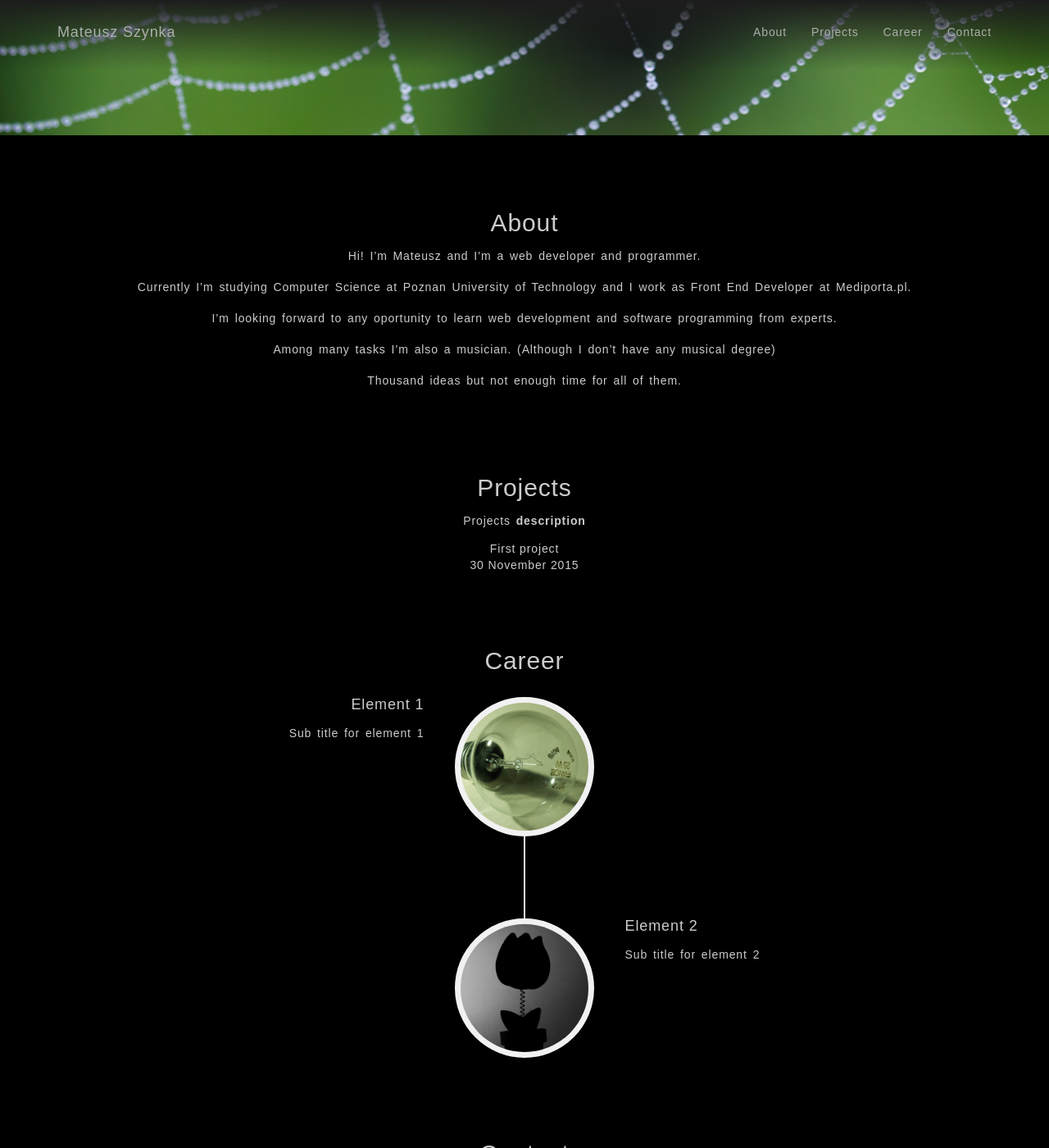
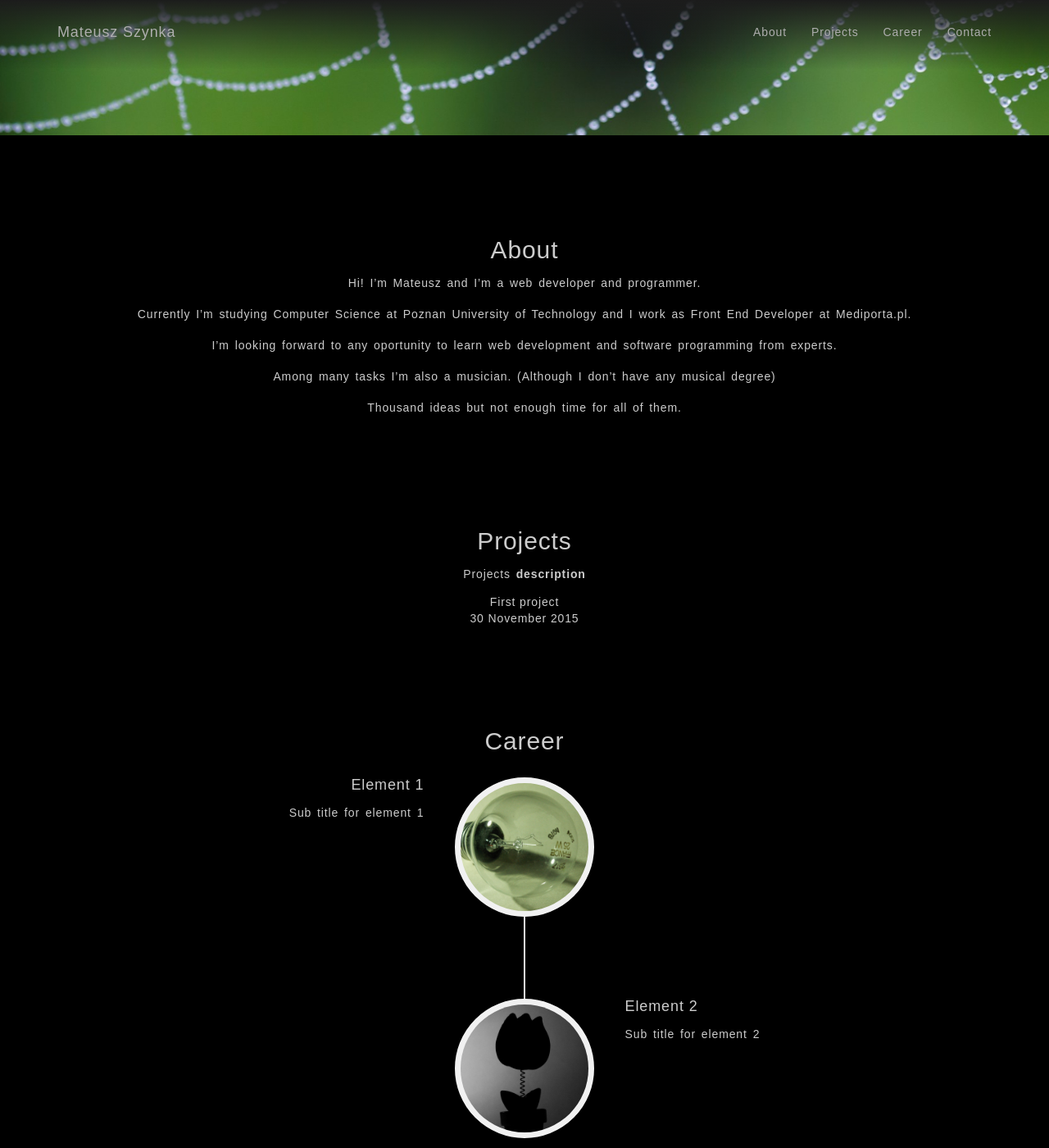
Before and after one commit to mszynka/mszynka.github.io, a Jekyll site: the page built from index.html, in a window 1280 px wide and 1400 px high, scrolled down 556 px. Shown: the whole window at 82% size. Built offline with Jekyll 4.4.1, drawn with Linux system fonts in a browser that asks for light colours; some web fonts are replaced.

Commit message:
Menu and sections spacers

```diff
--- a/_sass/_helpers.scss
+++ b/_sass/_helpers.scss
@@ -21,5 +21,9 @@ p {
 }
 
 section.container {
-  padding-top: 5em;
+  padding-top: 8%;
 }
+
+section.container:last-of-type {
+  padding-bottom: 8%;
+}
--- a/js/app.js
+++ b/js/app.js
@@ -6,6 +6,10 @@ function withjQuery($) {
 		else
 			$navbar.removeClass('top-nav-collapse');
 	});
+
+	$('#main-site-nav').find('ul li').on('click', function(){
+		$('.navbar-collapse.collapse.in').removeClass('in');
+	})
 }
 
 function pollForjQuery(time) {
```
